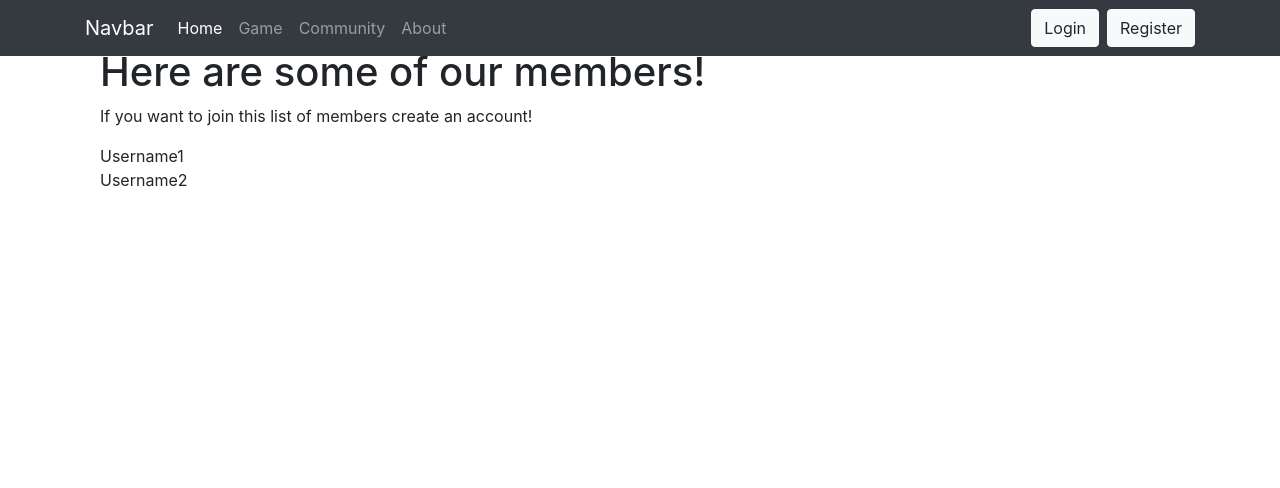
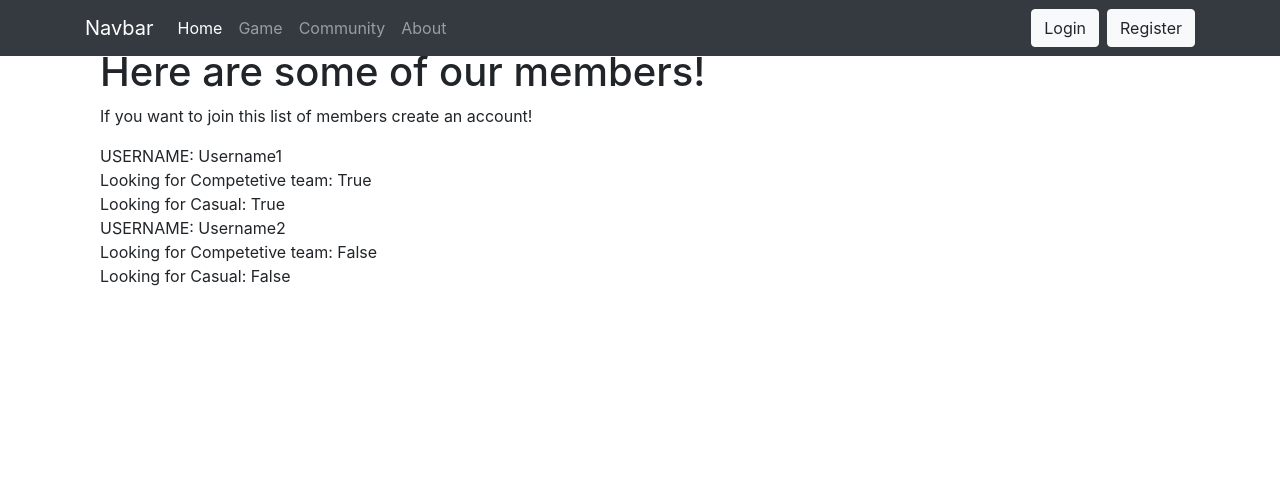
Before and after one commit to MTBrouwer/Final_Project, a Django app: page /Final_P1/Community in a window 1280 px wide. Shown: the top 488 px of the page. Run offline with Django 3.2, Linux system fonts and the light colour scheme; data comes from the database, SQL or seed files in the repository; both versions use the stored data as it was after the commit.

Commit message:
Commmuinity data now listed

```diff
--- a/templates/Final_P1/Community.html
+++ b/templates/Final_P1/Community.html
@@ -6,7 +6,8 @@
 <p> If you want to join this list of members create an account!</p>
 
     {% for student in students %}
-         {{ student }}<br>
+        USERNAME: {{ student }} <br> Looking for Competetive team:
+        {{ student.lookingforComp }}<br> Looking for Casual: {{ student.lookingforCasual }} <br>
 
     {% endfor %}
 
```
Also changed, not shown: db.sqlite3.
